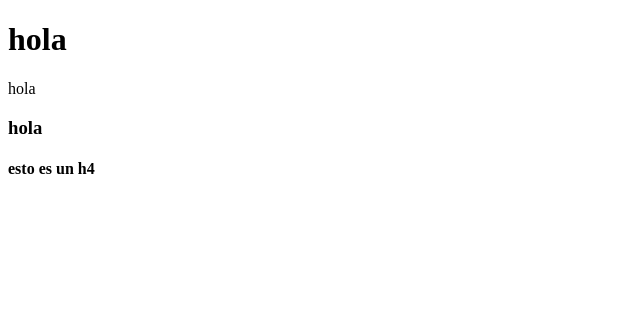
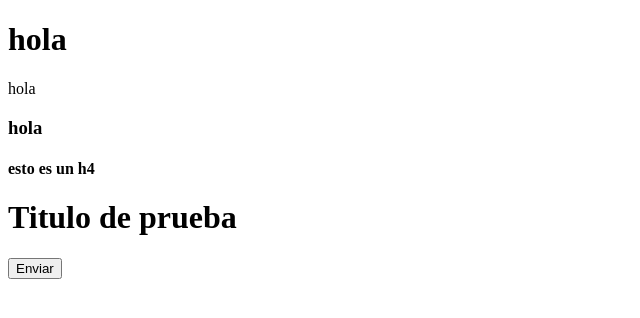
Before and after one commit to JaviehStudios/Protecto1, a plain HTML site: page index.html in a window 1280 px wide. Shown: the whole page, without its empty margins (0-640 px from the left). Drawn offline with Linux system fonts and the light colour scheme.

Commit message:
Titulo con boton

```diff
--- a/index.html
+++ b/index.html
@@ -10,5 +10,7 @@
     <p>hola</p>
     <h3>hola</h3>
     <h4>esto es un h4</h4>
+    <h1>Titulo de prueba</h1>
+    <input type="submit" value="Enviar">
 </body>
 </html>
```
